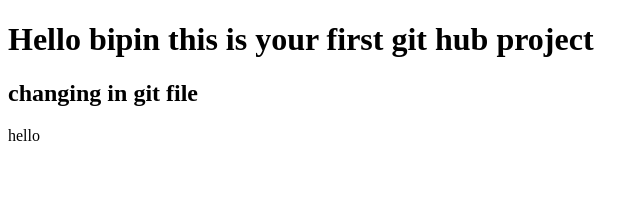
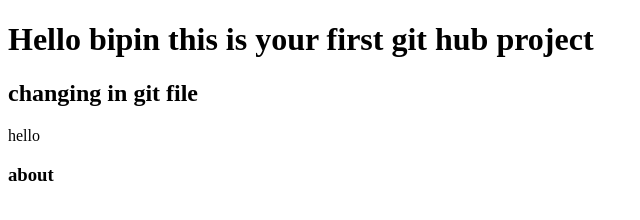
Before and after one commit to bipinchandra315/testdemo, a plain HTML site: page index.html in a window 1280 px wide. Shown: the full height of the page, 0-640 px from the left. Drawn offline with Linux system fonts and the light colour scheme.

Commit message:
final changes

```diff
--- a/index.html
+++ b/index.html
@@ -12,6 +12,7 @@
     <h1>Hello bipin this is your first git hub project</h1>
     <h2>changing in git file</h2>
     <p>hello</p>
+    <h3>about</h3>
 </body>
 
 </html>
```
